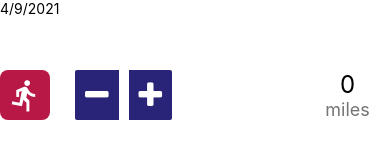
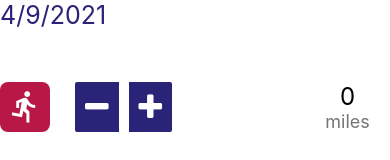
Before and after one commit to mmlak-0109/UdaciFitness, a React Native app: screen / in a window 390 px wide. Shown: the top 160 px of the page. Built offline with nearby package versions, Linux system fonts and the light colour scheme.

Commit message:
Style color and text size

```diff
--- a/components/DateHeader.js
+++ b/components/DateHeader.js
@@ -1,9 +1,10 @@
 import React from 'react'
 import { Text } from 'react-native'
+import { purple } from '../utils/colors'
 
 export default function DateHeader ({ date }) {
   return (
-    <Text>
+    <Text style={{color: purple, fontSize: 25}}>
       {date}
     </Text>
   )
```
